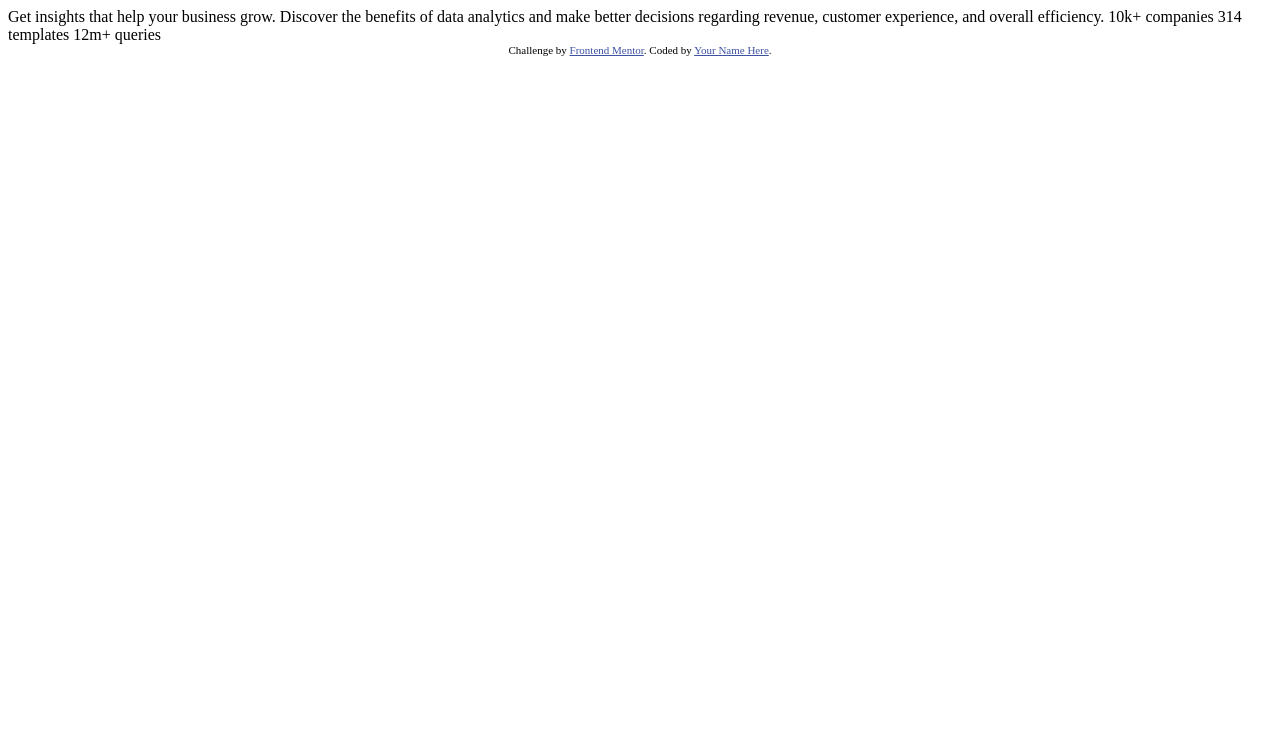
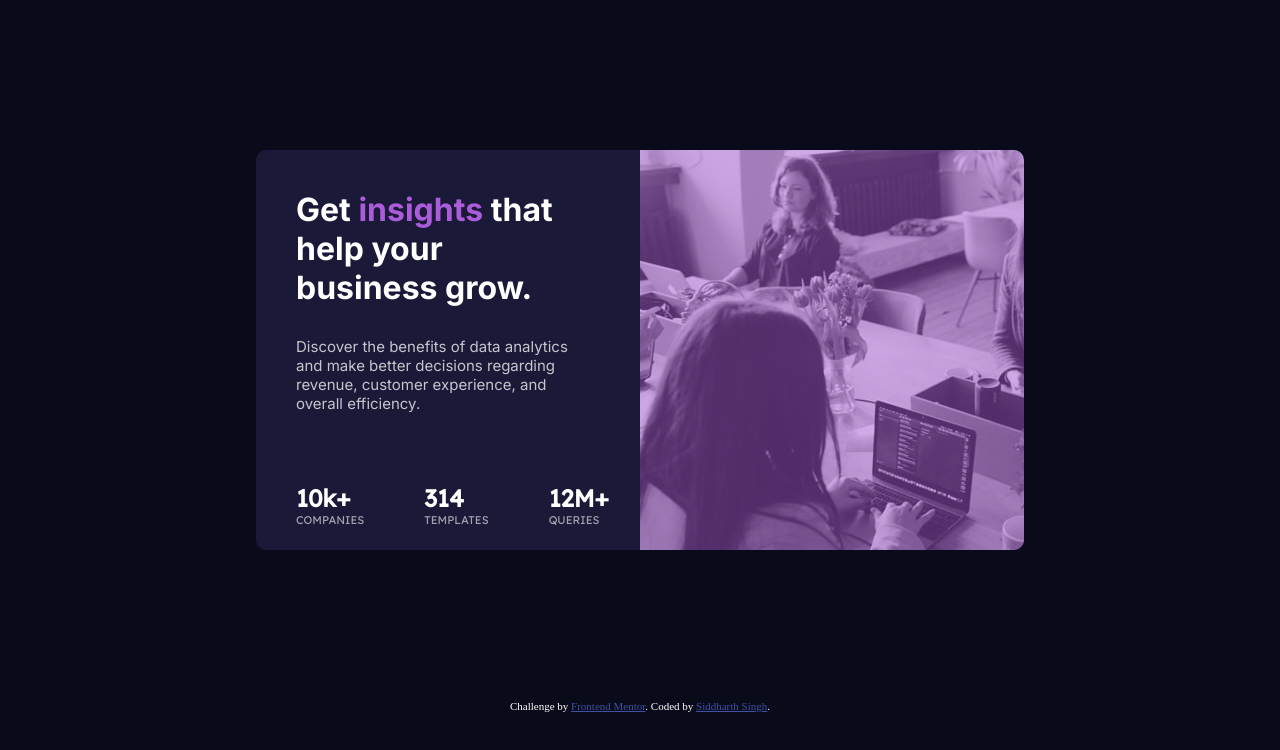
Before and after one commit to sids2000/Frontendmentor-1, a plain HTML site: page index.html in a window 1280 px wide. Drawn offline with Linux system fonts and the light colour scheme.

Commit message:
Updated Styling

```diff
--- a/index.html
+++ b/index.html
@@ -9,25 +9,35 @@
   <title>Frontend Mentor | Stats preview card component</title>
 
   <!-- Feel free to remove these styles or customise in your own stylesheet 👍 -->
-  <style>
-    .attribution { font-size: 11px; text-align: center; }
-    .attribution a { color: hsl(228, 45%, 44%); }
-  </style>
+  <link rel="stylesheet" href="style.css">
+  <link rel="preconnect" href="https://fonts.gstatic.com">
+  <link href="https://fonts.googleapis.com/css2?family=Inter:wght@400;700&family=Lexend+Deca&display=swap" rel="stylesheet">
 </head>
 <body>
-
-  Get insights that help your business grow.
-
-  Discover the benefits of data analytics and make better decisions regarding revenue, customer
-  experience, and overall efficiency.
-
-  10k+ companies
-  314 templates
-  12m+ queries
+  <div class="container">
+    <div class="card">
+      <h1>Get <span>insights</span> that help your business grow.</h1>
+      <p>
+        Discover the benefits of data analytics and make better decisions regarding revenue, customer
+        experience, and overall efficiency.
+      </p>
+      <ul>
+        <li>10k+ <span class="stats">COMPANIES</span></li>
+        <li>314 <span class="stats">TEMPLATES</span></li>
+        <li>12M+ <span class="stats">QUERIES</span></li>
+      </ul>
+    </div>
+    <div class="image">
+      <!-- <picture>
+        <source media="(min-width: 768px)" srcset="images/image-header-desktop.jpg">
+        <img src="images/image-header-mobile.jpg" alt="">
+      </picture> -->
+    </div>
+  </div>
 
   <div class="attribution">
     Challenge by <a href="https://www.frontendmentor.io?ref=challenge" target="_blank">Frontend Mentor</a>.
-    Coded by <a href="#">Your Name Here</a>.
+    Coded by <a href="#">Siddharth Singh</a>.
   </div>
 </body>
 </html>
--- /dev/null
+++ b/style.css
@@ -0,0 +1,94 @@
+* {
+    margin: 0;
+    padding: 0;
+    box-sizing: border-box;
+}
+
+body {
+    background-color: hsl(233, 47%, 7%);
+}
+
+.container {
+    width: 60%;
+    height: 50vh;
+    margin: 150px auto;
+    display: flex;
+    padding: 20px;
+    position: relative;
+    border-radius: 10px;
+    background-color: hsl(244, 38%, 16%);
+}
+
+.card {
+    height: 100%;
+    width: 45%;
+    padding: 20px;
+    text-align: left;
+    font-family: "Inter", sans-serif;
+}
+
+.card h1 {
+    padding-bottom: 30px ;
+    font-weight: 700;
+    color: hsl(0, 0%, 100%);
+}
+
+.card h1 span {
+    color: hsl(277, 64%, 61%);
+}
+
+.card p {
+    padding-bottom: 70px;
+    font-size: 15px;
+    color: hsla(0, 0%, 100%, 0.75);
+    font-weight: 400;
+}
+
+.card ul {
+    display: flex;
+    list-style: none;
+    justify-content: start;
+    font-family: "Lexend Deca", sans-serif;
+}
+
+.card li {
+    display: flex;
+    flex-direction: column;
+    padding-right: 60px;
+    font-size: 1.5rem;
+    font-weight: bold;
+    color: hsl(0, 0%, 100%);;
+}
+
+.stats {
+    font-size: 0.7rem;
+    color: hsla(0, 0%, 100%, 0.6);
+    font-weight: 400;
+}
+
+.image {
+    height: 100%;
+    width: 50%;
+    position: absolute;
+    right: 0;
+    top: 0;
+    border-radius: 0px 10px 10px 0px;
+    background-image:linear-gradient( rgba(162, 86, 208, 0.5), rgba(162, 86, 208, 0.5) ), url('./images/image-header-desktop.jpg');
+}
+
+@media (max-width:500px) {
+    .container {
+        display: flex;
+        flex-direction: column-reverse;
+    }
+}
+
+.attribution {
+    font-size: 11px;
+    text-align: center;
+    color: white;
+}
+
+.attribution a {
+    color: hsl(228, 45%, 44%);
+}
```
